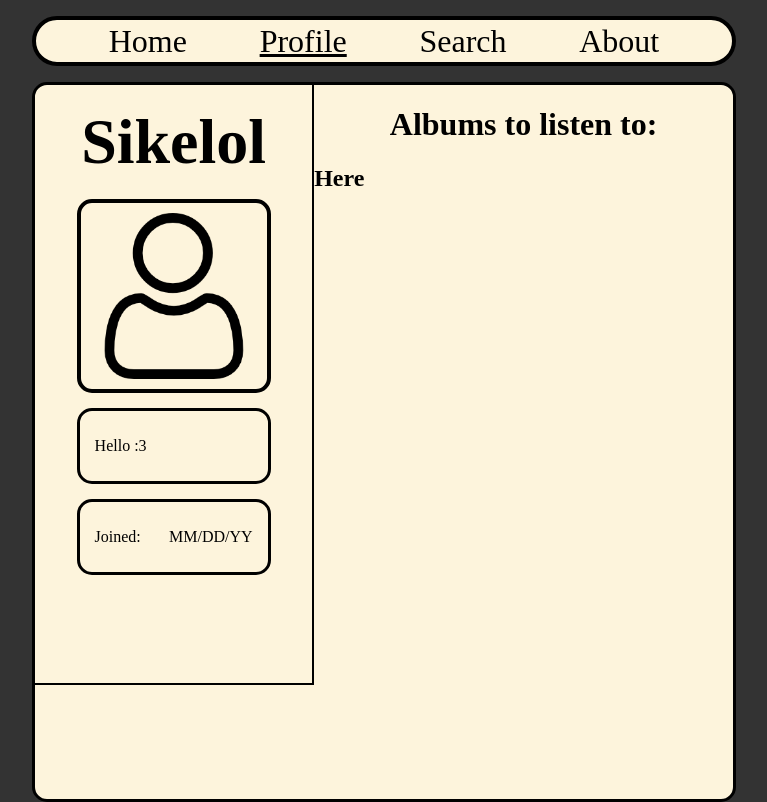
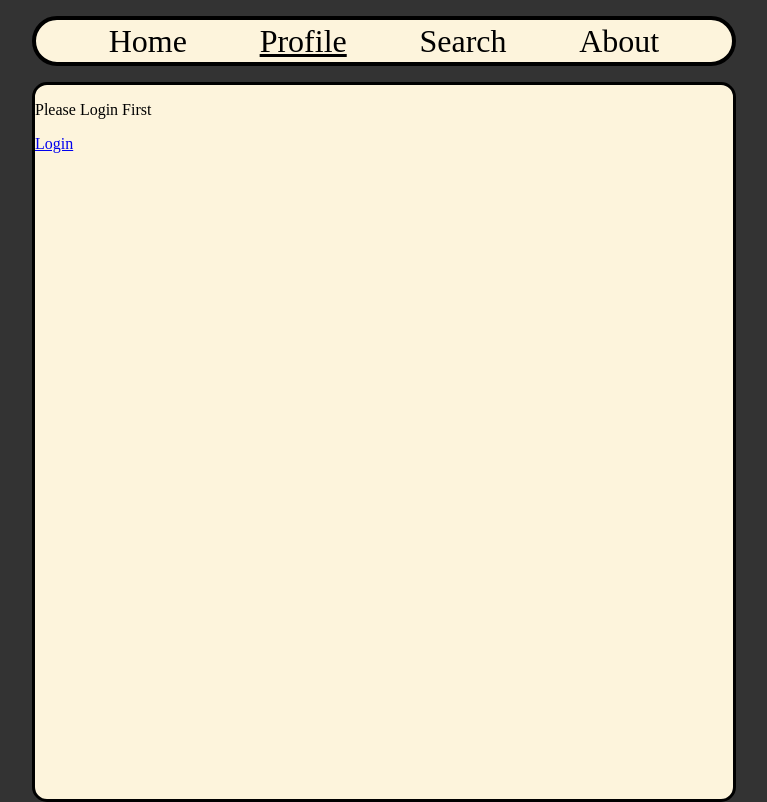
Before and after one commit to KyanLiu/Album-List, a React (Vite) app: page /profile in a window 1280 px wide. Shown: the whole page, without its empty margins (256-1023 px from the left). Built offline with nearby package versions, Linux system fonts and the light colour scheme.

Commit message:
Prompt Login on Profile Page before logging in

```diff
--- a/src/pages/Profile/Profile.jsx
+++ b/src/pages/Profile/Profile.jsx
@@ -3,6 +3,7 @@ import guestPicture from '../../assets/img/guest.png';
 import AlbumList from '../../components/AlbumList/AlbumList';
 import {useContext} from 'react';
 import {UserLogin} from '../../App';
+import {Link} from 'react-router-dom';
 
 const Profile = () => {
     const {loggedIn, setLoggedIn, username, setUsername} = useContext(UserLogin);
@@ -10,8 +11,24 @@ const Profile = () => {
     const profilePicture = '';
     const about = 'Hello :3';
     const joinDate = 'MM/DD/YY';
+
+    /*const fetchTrackDetails = async (albumID) => {
+        try {
+            const response = await axios.get(`https://api.spotify.com/v1/albums/${albumID}`, {
+                headers: {
+                    'Authorization': `Bearer ${ACCESS_TOKEN}`
+                }
+            })
+            return response.data;
+        }
+        catch (error) {
+            console.error('Error fetching album tracklist', error);
+        }
+    }*/
     return (
         <div className="profileContainer">
+            { loggedIn ? (
+                <div>
                     <div className='profileAbout'>
                         <h1 className='profileUsername'>{profileUsername}</h1>
                         <img src={guestPicture} className='imgProp'></img>
@@ -28,6 +45,13 @@ const Profile = () => {
                         <AlbumList />
                     </div>
                 </div>
+            ) : (
+                <div>
+                    <p>Please Login First</p>
+                    <Link to="/">Login</Link>
+                </div>
+            )}
+        </div>
     )
 }
 export default Profile;
```
Lines whose indentation alone changed are shown as unchanged.
